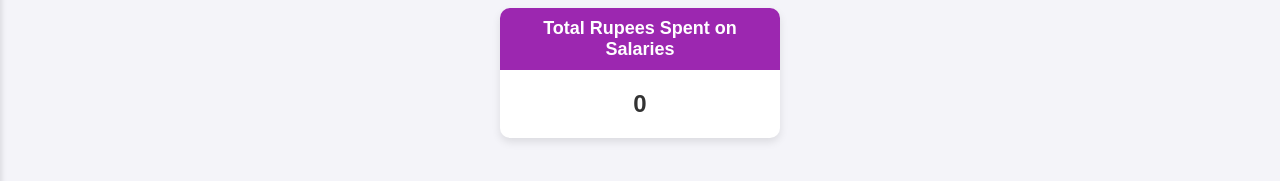
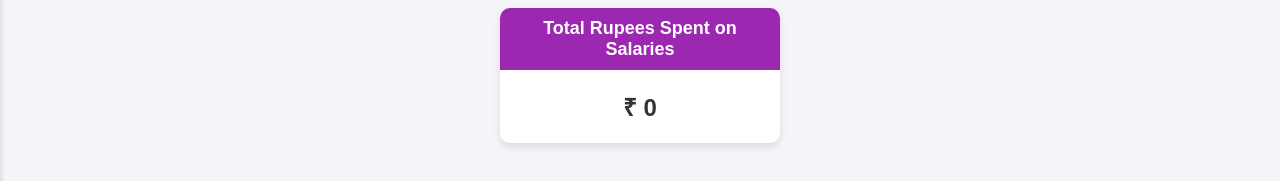
Before and after one commit to tanmaycodess/EmsSoftware, a React (Vite) app in the folder Frontend/New/: page /home in a window 1280 px wide. Shown: the part 229-410 px from the top of the page. Built offline with nearby package versions, Linux system fonts and the light colour scheme; no server answers; sample sign-in values are in the browser's storage.

Commit message:
Update Home.jsx

```diff
--- a/Frontend/New/src/components/Home/Home.jsx
+++ b/Frontend/New/src/components/Home/Home.jsx
@@ -140,7 +140,7 @@ const HomePage = () => {
                         </div>
                         <div className="card total-salary-spent">
                             <div className="card-header">Total Rupees Spent on Salaries</div>
-                            <div className="card-body">{totalSalarySpent}</div>
+                            <div className="card-body"> &#x20B9; {totalSalarySpent}</div>
                         </div>
                     </div>
                 </div>
```
